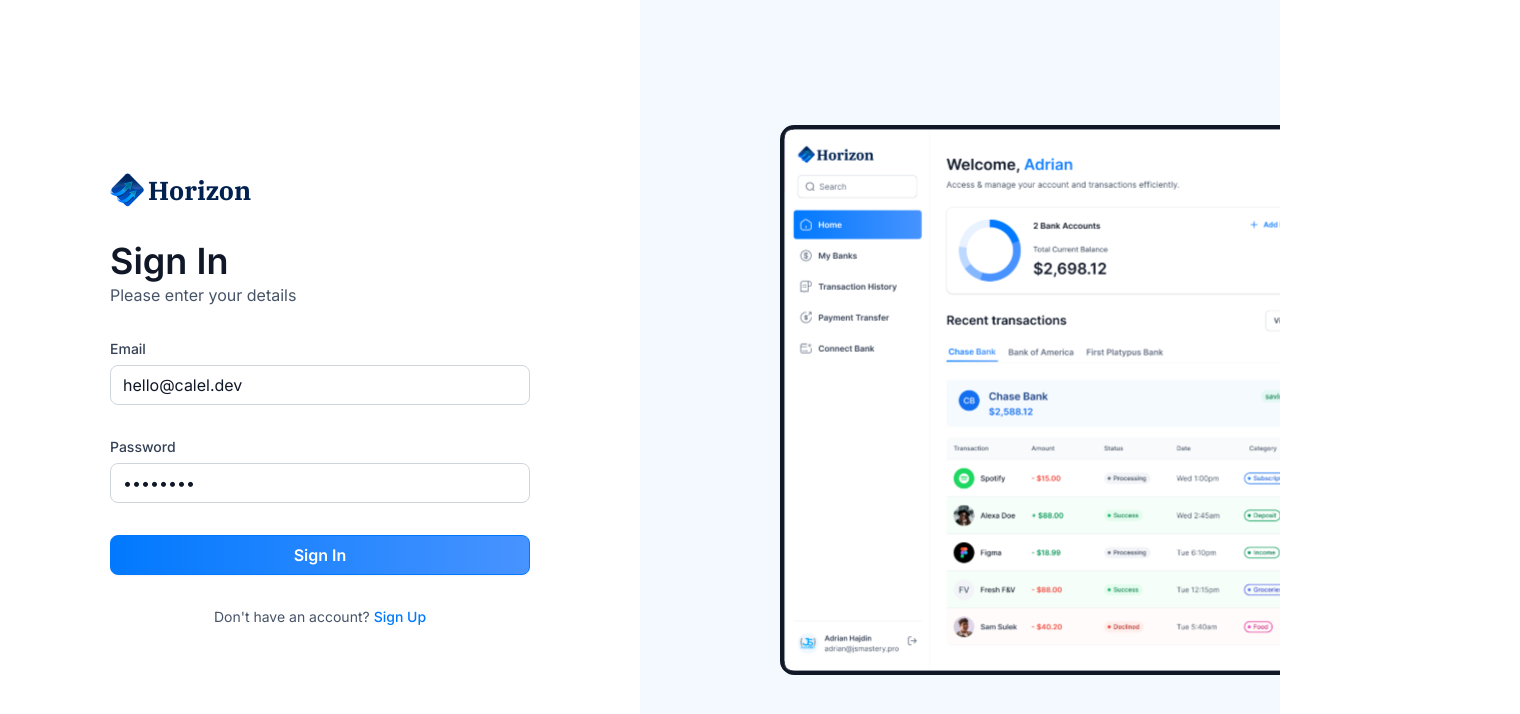
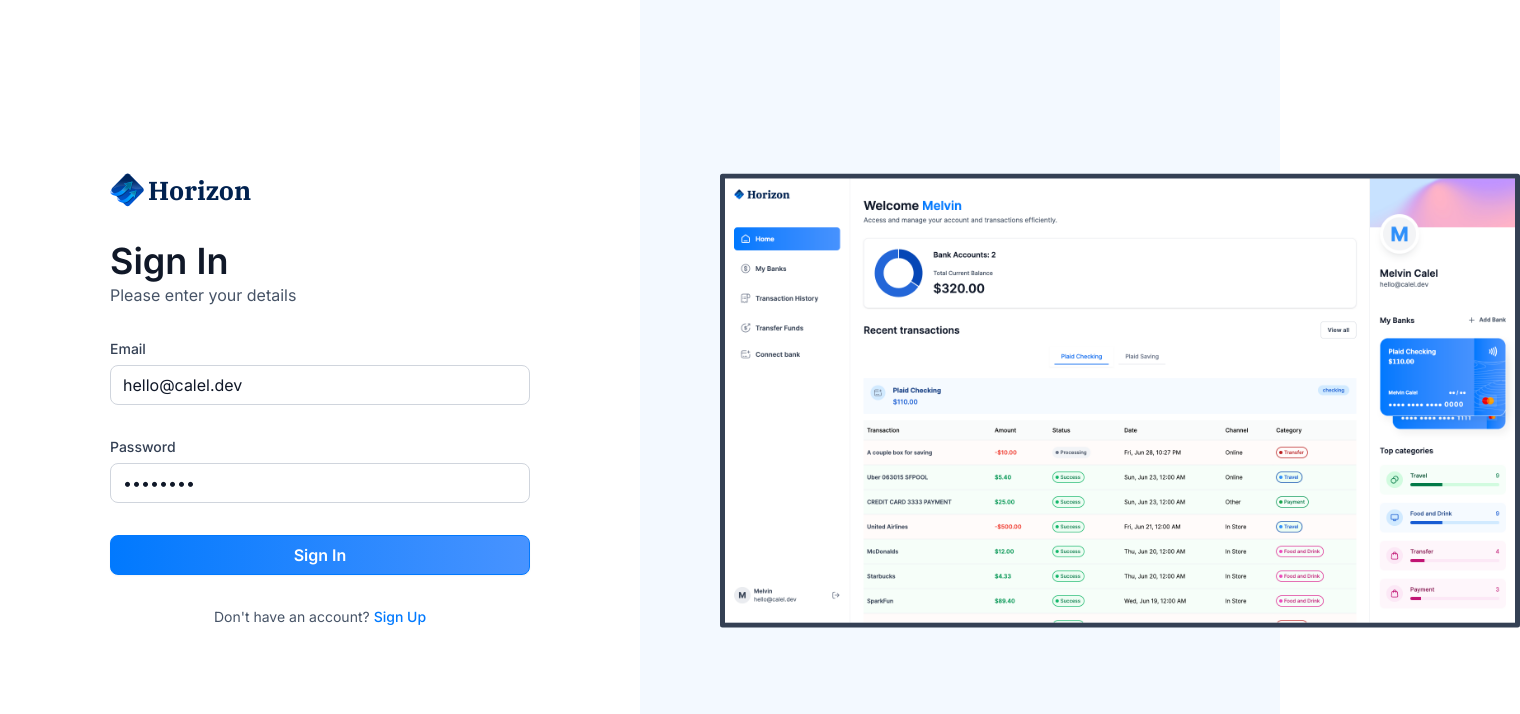
Before and after one commit to msksaul/banking-app, a Next.js app: page /sign-in in a window 1280 px wide. Shown: the top 714 px of the page, 1520 px wide, since content can reach past the window. Built offline with nearby package versions, Linux system fonts and the light colour scheme; no server answers; what plaid would draw is missing.

Commit message:
Auth Image

```diff
--- a/app/(auth)/layout.tsx
+++ b/app/(auth)/layout.tsx
@@ -9,12 +9,12 @@
     <main className='flex min-h-screen w-full justify-between font-inter'>
       {children}
       <div className='auth-asset'>
-        <div>
+        <div className='translate-x-40 scale-125 rounded-sm border-4 border-black-2'>
           <Image
-            src='/icons/auth-image.svg'
+            src='/icons/auth-image.png'
             alt='auth image'
-            width={500}
-            height={500}
+            width={800}
+            height={800}
           />
         </div>
       </div>
```
Also changed, not shown: public/icons/auth-image.png (added), public/icons/auth-image.svg (deleted).
